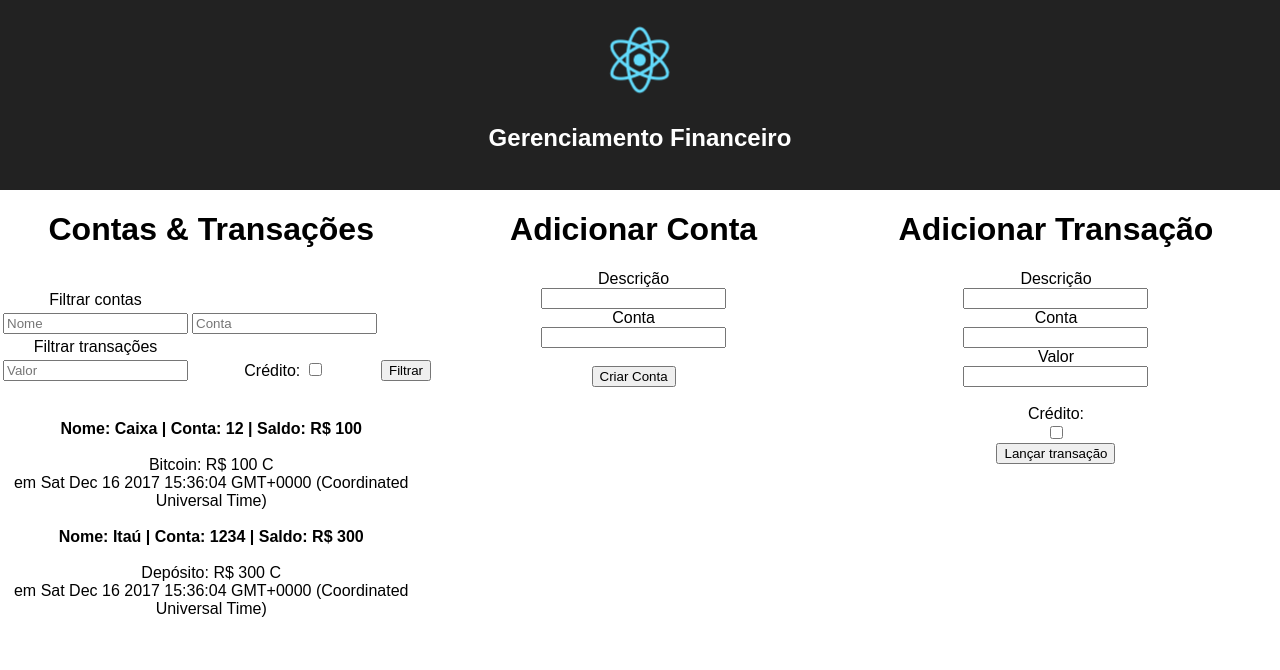
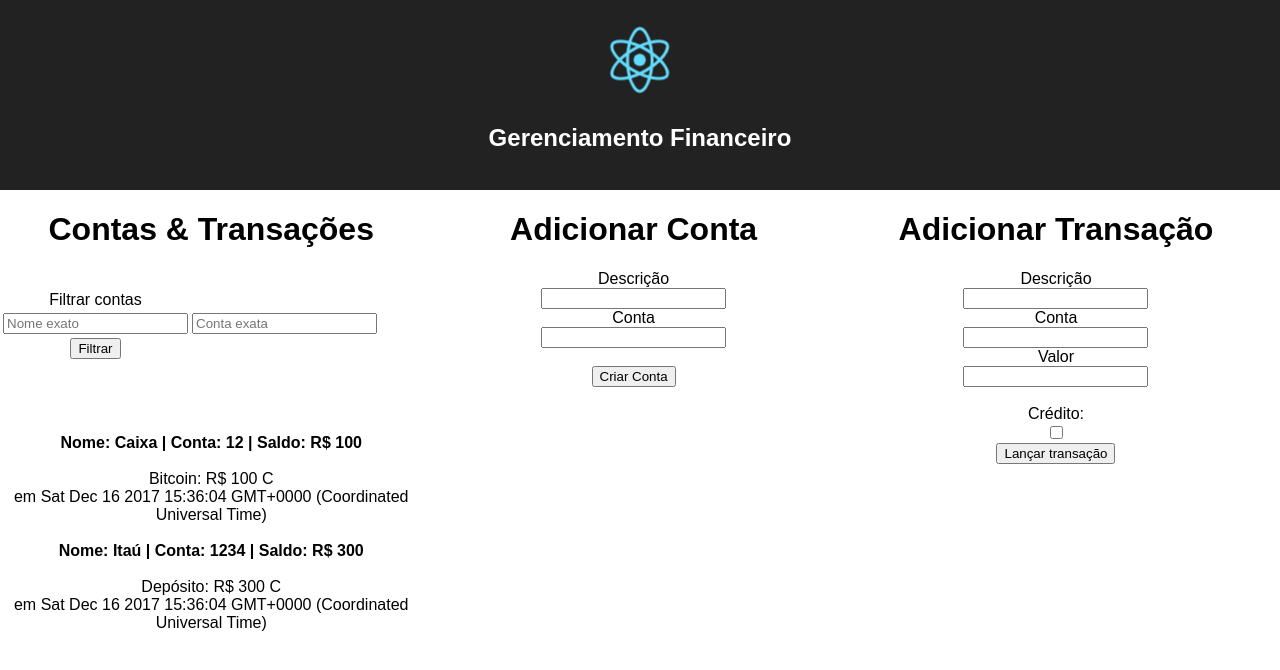
Before and after one commit to pedrofsn/react-sample, a React (Create React App) app in the folder my-app/: page / in a window 1280 px wide. Shown: the top 670 px of the page. Built offline with nearby package versions, Linux system fonts and the light colour scheme; the HTML template or start-up script is replaced by a standard one.

Commit message:
Filtro de contas funcionando com sucesso

```diff
--- a/my-app/src/App.tsx
+++ b/my-app/src/App.tsx
@@ -8,10 +8,11 @@ import { Transacao } from './models/Transacao';
 
 const logo = require('./logo.svg');
 
-class App extends React.Component<{}, { contas: Conta[], contasTemp: Conta[] }> {
+class App extends React.Component<{}, { contas: Conta[], contasTemp: Conta[], filtrando: boolean }> {
 
   componentWillMount() {
     this.state = {
+      filtrando: false,
       contasTemp: [],
       contas: [
         {
@@ -98,30 +99,53 @@ class App extends React.Component<{}, { contas: Conta[], contasTemp: Conta[] }>
     }
   }
 
-  handleFiltrar(nome: String, conta: number, valor: number, isCredito: boolean) {
-    const contasBackup = new Array<Conta>()
+  handleLimparFiltros() {
+    this.setState({ contas: this.state.contasTemp, contasTemp: this.state.contasTemp, filtrando: false })
+  }
+
+  handleFiltrar(nome: String, conta: number/*, valor: number, isCredito: boolean*/) {
+    const contasTemp = new Array<Conta>()
     let contasFiltradas = this.state.contas
 
-    // Backupando contas existentes
     if (this.state.contasTemp.length == 0) {
-      contasFiltradas.forEach(conta => contasBackup.push(conta))
+      for (let conta of this.state.contas) {
+        contasTemp.push(conta)
+      }
     } else {
-      const { contasTemp } = this.state
-      contasTemp.forEach(conta => contasBackup.push(conta))
+      for (let conta of this.state.contasTemp) {
+        contasTemp.push(conta)
+      }
     }
 
     if (contasFiltradas.length > 0 && nome != '') {
       for (let i = 0; i < contasFiltradas.length; i++) {
-        let caso = contasFiltradas[i].nome === nome
+        let nomeConta = contasFiltradas[i].nome
+        let caso = nomeConta === nome
         if (!caso && i > -1) {
           contasFiltradas.splice(i, 1);
         }
       }
-    } else if (nome == '' || nome == undefined) {
-      contasFiltradas = contasBackup
     }
 
-    this.setState({ contas: contasFiltradas, contasTemp: contasBackup })
+    if (contasFiltradas.length > 0 && conta != -1) {
+      for (let i = 0; i < contasFiltradas.length; i++) {
+        let caso = contasFiltradas[i].conta == conta
+        if (!caso && i > -1) {
+          contasFiltradas.splice(i, 1);
+        }
+      }
+    }
+/*
+    if (
+      (conta == -1 || conta == undefined) &&
+      (nome == '' || nome == undefined)
+    ) {
+      contasFiltradas = contasTemp
+      filtrando = false
+    }
+*/
+
+    this.setState({ contas: contasFiltradas, contasTemp: contasTemp, filtrando: true })
   }
 
   render() {
@@ -132,7 +156,8 @@ class App extends React.Component<{}, { contas: Conta[], contasTemp: Conta[] }>
           <h2>Gerenciamento Financeiro</h2>
         </div>
         <div className="coluna">
-          <ResumoConta contas={this.state.contas} filtrar={this.handleFiltrar.bind(this)} />
+          <ResumoConta contas={this.state.contas} filtrando={this.state.filtrando}
+            filtrar={this.handleFiltrar.bind(this)} limparFiltros={this.handleLimparFiltros.bind(this)} />
         </div>
         <div className="coluna">
           <AdicionarConta adicionarConta={this.handleAdicionarConta.bind(this)} />
--- a/my-app/src/components/ResumoConta.tsx
+++ b/my-app/src/components/ResumoConta.tsx
@@ -2,33 +2,40 @@ import * as React from 'react';
 import { Conta } from '../models/Conta';
 
 export default interface Props {
+  filtrando: boolean;
   contas: Conta[];
-  filtrar: (nome: String, conta: number, valor: number, isCredito: boolean) => {};
+  filtrar: (nome: String, conta: number/*, valor: number, isCredito: boolean*/) => {};
+  limparFiltros: () => {};
 }
 
 export class ResumoConta extends React.Component<Props, {}> {
 
+  handleLimparFiltros(e : any) {
+    this.props.limparFiltros();
+    e.preventDefault()
+  }
+
   handleSubmit(e: any) {
     const inputNome = (this.refs['nome'] as any as HTMLInputElement)
     const inputConta = (this.refs['conta'] as any as HTMLInputElement)
-    const inputValor = (this.refs['valor'] as any as HTMLInputElement)
-    const inputCheckbox = (this.refs['credito'] as any as HTMLInputElement)
+    // const inputValor = (this.refs['valor'] as any as HTMLInputElement)
+    // const inputCheckbox = (this.refs['credito'] as any as HTMLInputElement)
 
     const nome = inputNome.value.trim();
     const conta = inputConta.value.trim();
-    const valor = inputValor.value.trim();
-    const isCredito = inputCheckbox.checked;
+    // const valor = inputValor.value.trim();
+    // const isCredito = inputCheckbox.checked;
 
     let contaNumber = (conta != '') ? parseInt(conta) : -1
-    let valorNumber = (valor != '') ? parseInt(valor) : -1
+    // let valorNumber = (valor != '') ? parseInt(valor) : -1
 
-    this.props.filtrar(nome, contaNumber, valorNumber, isCredito);
+    this.props.filtrar(nome, contaNumber/*, valorNumber, isCredito*/);
 
     e.preventDefault();
   }
 
   render() {
-    const { contas } = this.props;
+    const { contas, filtrando } = this.props;
 
     return (
       <div>
@@ -41,20 +48,18 @@ export class ResumoConta extends React.Component<Props, {}> {
                 <td>Filtrar contas</td>
               </tr>
               <tr>
-                <td><input type="text" ref="nome" placeholder="Nome" /></td>
-                <td><input type="text" ref="conta" placeholder="Conta" /></td>
+                <td><input type="text" ref="nome" placeholder="Nome exato" disabled={filtrando} /></td>
+                <td><input type="text" ref="conta" placeholder="Conta exata" disabled={filtrando} /></td>
               </tr>
               <tr>
-                <td>Filtrar transações</td>
-              </tr>
-              <tr>
-                <td><input type="text" ref="valor" placeholder="Valor" /></td>
-                <td><label>Crédito: </label><input type="checkbox" ref="credito" /></td>
-                <td><input type="submit" value="Filtrar" onClick={this.handleSubmit.bind(this)} /></td>
+                <td><input type="submit" value="Filtrar" onClick={this.handleSubmit.bind(this)} style={!filtrando ? {} : { display: 'none' }} /></td>
               </tr>
             </tbody>
           </table>
         </form>
+        <br />
+        <br />
+        <input type="button" style={filtrando ? {} : { display: 'none' }} value="Limpar filtros aplicados" onClick={this.handleLimparFiltros.bind(this)}/>
         <br />
         <br />
         {
```
